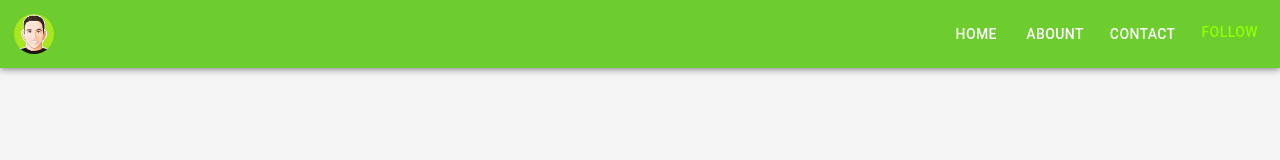
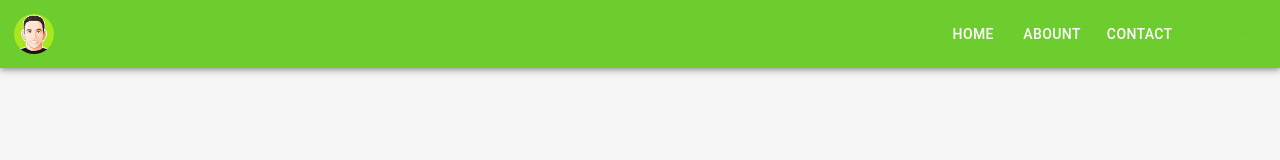
Before and after one commit to Elias-Ferro/portifolio, a React (Vite) app: page / in a window 1280 px wide. Shown: the top 160 px of the page. Built offline with nearby package versions, Linux system fonts and the light colour scheme.

Commit message:
importando estilos para o componente

```diff
--- a/src/components/base/DropOptionButton.jsx
+++ b/src/components/base/DropOptionButton.jsx
@@ -3,8 +3,9 @@ import Button from "@mui/material/Button";
 import Menu from "@mui/material/Menu";
 import MenuItem from "@mui/material/MenuItem";
 import { Link } from "@mui/material";
+import { theme } from "../../style/theme";
 
-const DropOptionButton = ({listOptions}) => {
+const DropOptionButton = ({ listOptions }) => {
   const [anchorEl, setAnchorEl] = React.useState(null);
   const open = Boolean(anchorEl);
 
@@ -22,7 +23,8 @@ const DropOptionButton = ({listOptions}) => {
         aria-haspopup="true"
         aria-expanded={open ? "true" : undefined}
         onClick={handleClick}
-        sx={{ color: "#91ff00" }}
+        variant="outlined"
+        sx={{ color: theme.palette.primary.main, textTransform: "none" }}
       >
         Follow
       </Button>
@@ -39,7 +41,9 @@ const DropOptionButton = ({listOptions}) => {
             <MenuItem
               key={index}
               onClick={handleClose}
-              sx={{ color: "#1976d2" }}
+              sx={{
+                fontSize: "14px",
+              }}
             >
               <Link href={option.link} underline="none" target="_blank">
                 {option.label}
```
